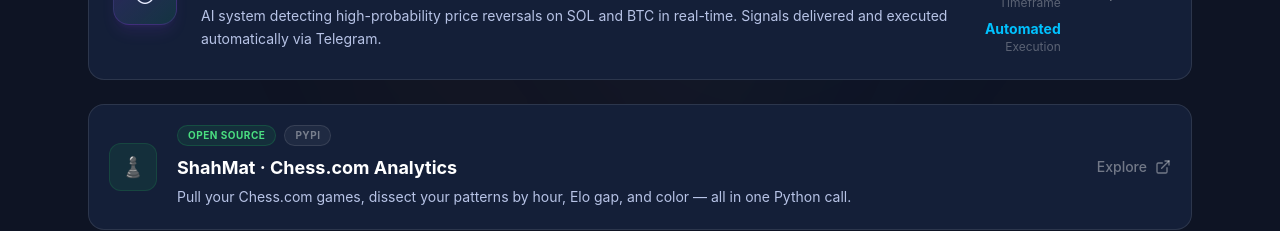
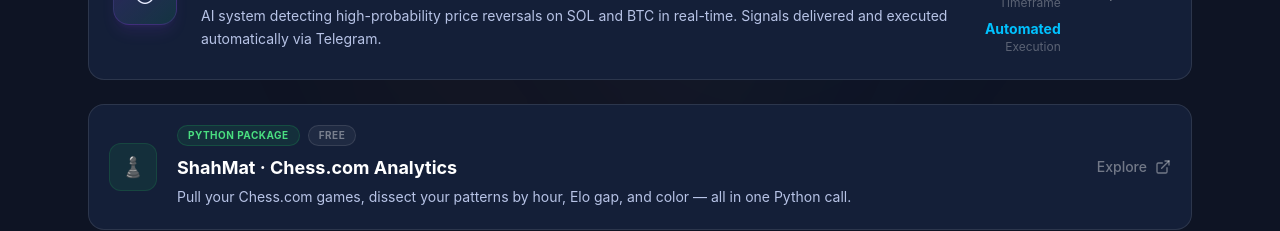
Before and after one commit to ag-algolab/ag-algolab.github.io, a React (Vite) app: page / in a window 1280 px wide. Shown: the part 3160-3391 px from the top of the page. Built offline with nearby package versions, Linux system fonts and the light colour scheme.

Commit message:
Update App.jsx

```diff
--- a/src/App.jsx
+++ b/src/App.jsx
@@ -1344,8 +1344,8 @@ function Home() {
                       <div className="flex-1 min-w-0">
                         {/* Badges row — aligne le titre avec les autres cards */}
                         <div className="hidden md:flex items-center gap-2 mb-2">
-                          <span className="px-2.5 py-0.5 rounded-full bg-green-500/10 border border-green-500/20 text-green-400 text-[10px] font-bold uppercase tracking-wider">Open Source</span>
-                          <span className="px-2.5 py-0.5 rounded-full bg-white/5 border border-white/10 text-white/40 text-[10px] font-bold uppercase tracking-wider">PyPI</span>
+                          <span className="px-2.5 py-0.5 rounded-full bg-green-500/10 border border-green-500/20 text-green-400 text-[10px] font-bold uppercase tracking-wider">Python Package</span>
+                          <span className="px-2.5 py-0.5 rounded-full bg-white/5 border border-white/10 text-white/40 text-[10px] font-bold uppercase tracking-wider">Free</span>
                         </div>
                         <h3 className="text-lg font-bold text-white group-hover:text-green-400 transition-colors duration-300 mb-1">ShahMat · Chess.com Analytics</h3>
                         <p className="text-[#b7c3e6] text-sm leading-relaxed">
```
